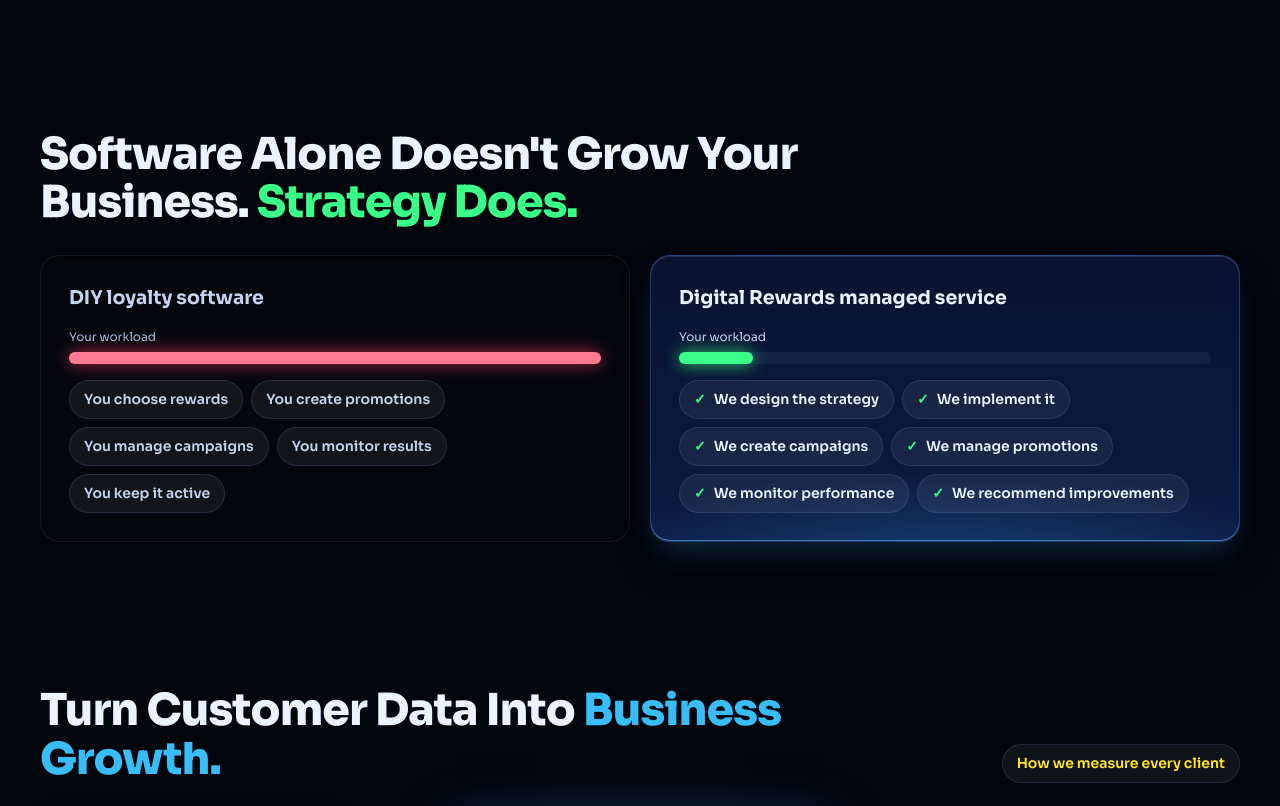
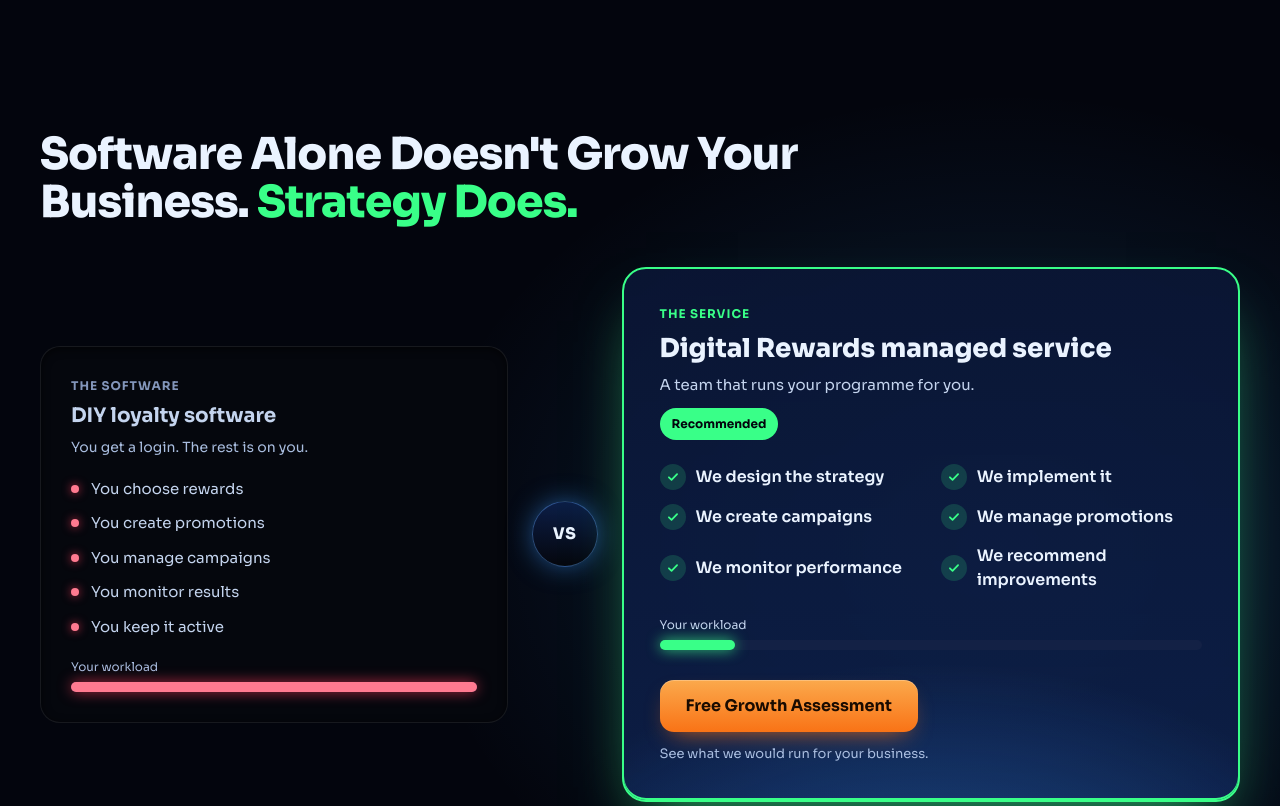
Before and after one commit to kavirg3/digital-rewards-site, a plain HTML site: page index.html in a window 1280 px wide. Shown: the part 4800-5606 px from the top of the page. Drawn offline with Linux system fonts and the light colour scheme.

Commit message:
Home: DIY vs managed as versus cards with assessment button
Co-Authored-By: Claude Opus 5.5 <noreply@anthropic.com>

```diff
--- a/index.html
+++ b/index.html
@@ -14,7 +14,7 @@
 <link rel="preconnect" href="https://fonts.googleapis.com">
 <link rel="preconnect" href="https://fonts.gstatic.com" crossorigin>
 <link rel="stylesheet" href="https://fonts.googleapis.com/css2?family=Sora:wght@400;500;600;700;800&display=swap">
-<link rel="stylesheet" href="styles.css?v=202611171200">
+<link rel="stylesheet" href="styles.css?v=202611171400">
 </head>
 <body>
 <a class="skip" href="#main">Skip to content</a>
@@ -379,19 +379,48 @@ Works with your ads</span>
 </div>
 </section>
 
-<section style="padding: 72px 24px">
-<div style="max-width: 1200px; margin: 0 auto; display: flex; flex-direction: column; gap: 28px">
+<section style="padding: 72px 24px; background: radial-gradient(ellipse 900px 700px at 78% 60%, rgba(56,152,255,0.18), transparent 65%)">
+<div style="max-width: 1200px; margin: 0 auto; display: flex; flex-direction: column; gap: 40px">
 <h2 style="margin: 0; font-size: clamp(28px, 3.6vw, 44px); line-height: 1.1; letter-spacing: -0.02em; font-weight: 800; max-width: 820px">Software Alone Doesn't Grow Your Business. <span style="color: #39FF88">Strategy Does.</span></h2>
-<div style="display: grid; grid-template-columns: repeat(auto-fit, minmax(320px, 1fr)); gap: 20px; align-items: start">
-<div class="well" style="padding: 28px; display: flex; flex-direction: column; gap: 16px; border-radius: 20px">
-<h3 style="margin: 0; font-size: 19px; color: #C4D4EE">DIY loyalty software</h3>
-<div style="display: flex; flex-direction: column; gap: 6px"><div style="font-size: 12px; color: #A9BDDF">Your workload</div><div style="height: 12px; border-radius: 99px; background: #132145"><div style="width: 100%; height: 12px; border-radius: 99px; background: #FF7A90; box-shadow: 0 0 16px rgba(255,59,92,0.7)"></div></div></div>
-<div style="display: flex; flex-wrap: wrap; gap: 8px; font-size: 13px; color: #C4D4EE"><span class="chip">You choose rewards</span><span class="chip">You create promotions</span><span class="chip">You manage campaigns</span><span class="chip">You monitor results</span><span class="chip">You keep it active</span></div>
+<div style="display: flex; flex-wrap: wrap; gap: 24px; align-items: center">
+<div class="well" style="flex: 5 1 340px; min-width: 0; padding: 30px; border-radius: 20px; display: flex; flex-direction: column; gap: 20px">
+<div style="display: flex; flex-direction: column; gap: 6px">
+<span style="font-size: 12px; font-weight: 700; letter-spacing: 0.08em; color: #8396BB">THE SOFTWARE</span>
+<h3 style="margin: 0; font-size: 20px; font-weight: 700; color: #C4D4EE">DIY loyalty software</h3>
+<p style="margin: 0; font-size: 14px; color: #A9BDDF">You get a login. The rest is on you.</p>
 </div>
-<div class="glass" style="padding: 28px; display: flex; flex-direction: column; gap: 16px">
-<h3 style="margin: 0; font-size: 19px">Digital Rewards managed service</h3>
-<div style="display: flex; flex-direction: column; gap: 6px"><div style="font-size: 12px; color: #C4D4EE">Your workload</div><div style="height: 12px; border-radius: 99px; background: #132145"><div style="width: 14%; height: 12px; border-radius: 99px; background: #39FF88; box-shadow: 0 0 16px rgba(57,255,136,0.8)"></div></div></div>
-<div style="display: flex; flex-wrap: wrap; gap: 8px; font-size: 13px"><span class="chip" style="color: #39FF88">✓ <span style="color: #EAF3FF">We design the strategy</span></span><span class="chip" style="color: #39FF88">✓ <span style="color: #EAF3FF">We implement it</span></span><span class="chip" style="color: #39FF88">✓ <span style="color: #EAF3FF">We create campaigns</span></span><span class="chip" style="color: #39FF88">✓ <span style="color: #EAF3FF">We manage promotions</span></span><span class="chip" style="color: #39FF88">✓ <span style="color: #EAF3FF">We monitor performance</span></span><span class="chip" style="color: #39FF88">✓ <span style="color: #EAF3FF">We recommend improvements</span></span></div>
+<ul class="vs-diy">
+<li><span aria-hidden="true"></span>You choose rewards</li>
+<li><span aria-hidden="true"></span>You create promotions</li>
+<li><span aria-hidden="true"></span>You manage campaigns</li>
+<li><span aria-hidden="true"></span>You monitor results</li>
+<li><span aria-hidden="true"></span>You keep it active</li>
+</ul>
+<div style="display: flex; flex-direction: column; gap: 6px"><div style="font-size: 12px; color: #A9BDDF">Your workload</div><div style="height: 10px; border-radius: 99px; background: #132145"><div style="width: 100%; height: 10px; border-radius: 99px; background: #FF7A90; box-shadow: 0 0 14px rgba(255,59,92,0.7)"></div></div></div>
+</div>
+<div class="vs-badge" aria-hidden="true">VS</div>
+<div class="glass vs-card" style="flex: 7 1 440px; min-width: 0; padding: 36px; border-radius: 24px; border: 2px solid #39FF88; box-shadow: inset 0 -2px 0 #39FF88, 0 30px 60px -24px rgba(57,255,136,0.7); display: flex; flex-direction: column; gap: 24px">
+<div style="display: flex; flex-wrap: wrap; justify-content: space-between; align-items: flex-start; gap: 12px">
+<div style="display: flex; flex-direction: column; gap: 6px">
+<span style="font-size: 12px; font-weight: 700; letter-spacing: 0.08em; color: #39FF88">THE SERVICE</span>
+<h3 style="margin: 0; font-size: 26px; font-weight: 800">Digital Rewards managed service</h3>
+<p style="margin: 0; font-size: 15px; color: #C4D4EE">A team that runs your programme for you.</p>
+</div>
+<span style="display: inline-flex; align-items: center; border-radius: 999px; padding: 7px 12px; font-size: 12px; font-weight: 700; color: #03050D; background: #39FF88">Recommended</span>
+</div>
+<ul class="vs-ours">
+<li><span aria-hidden="true"><svg width="14" height="14" viewBox="0 0 24 24" fill="none" stroke="#39FF88" stroke-width="3" stroke-linecap="round" stroke-linejoin="round"><path d="M5 12.5l4.5 4.5L19 7"/></svg></span>We design the strategy</li>
+<li><span aria-hidden="true"><svg width="14" height="14" viewBox="0 0 24 24" fill="none" stroke="#39FF88" stroke-width="3" stroke-linecap="round" stroke-linejoin="round"><path d="M5 12.5l4.5 4.5L19 7"/></svg></span>We implement it</li>
+<li><span aria-hidden="true"><svg width="14" height="14" viewBox="0 0 24 24" fill="none" stroke="#39FF88" stroke-width="3" stroke-linecap="round" stroke-linejoin="round"><path d="M5 12.5l4.5 4.5L19 7"/></svg></span>We create campaigns</li>
+<li><span aria-hidden="true"><svg width="14" height="14" viewBox="0 0 24 24" fill="none" stroke="#39FF88" stroke-width="3" stroke-linecap="round" stroke-linejoin="round"><path d="M5 12.5l4.5 4.5L19 7"/></svg></span>We manage promotions</li>
+<li><span aria-hidden="true"><svg width="14" height="14" viewBox="0 0 24 24" fill="none" stroke="#39FF88" stroke-width="3" stroke-linecap="round" stroke-linejoin="round"><path d="M5 12.5l4.5 4.5L19 7"/></svg></span>We monitor performance</li>
+<li><span aria-hidden="true"><svg width="14" height="14" viewBox="0 0 24 24" fill="none" stroke="#39FF88" stroke-width="3" stroke-linecap="round" stroke-linejoin="round"><path d="M5 12.5l4.5 4.5L19 7"/></svg></span>We recommend improvements</li>
+</ul>
+<div style="display: flex; flex-direction: column; gap: 6px"><div style="font-size: 12px; color: #C4D4EE">Your workload</div><div style="height: 10px; border-radius: 99px; background: #132145"><div style="width: 14%; height: 10px; border-radius: 99px; background: #39FF88; box-shadow: 0 0 14px rgba(57,255,136,0.8)"></div></div></div>
+<div style="display: flex; flex-wrap: wrap; align-items: center; gap: 12px 20px; padding-top: 6px">
+<a class="cta vs-cta" href="#assessment">Free Growth Assessment</a>
+<span style="font-size: 13px; color: #A9BDDF">See what we would run for your business.</span>
+</div>
 </div>
 </div>
 </div>
--- a/styles.css
+++ b/styles.css
@@ -198,3 +198,13 @@ td+td,th+th{text-align:center}
 @keyframes gs-flow{to{background-position:14px 0}}
 @keyframes gs-float{50%{transform:translateY(-6px)}}
 @media (max-width:1000px){.gs-film{display:none}.gs-layers{display:flex}}
+/* DIY vs managed: versus cards (17 Nov) */
+.vs-diy{margin:0;padding:0;list-style:none;display:flex;flex-direction:column;gap:12px;font-size:15px;color:#C4D4EE}
+.vs-diy li{display:flex;align-items:center;gap:12px}
+.vs-diy li>span{width:8px;height:8px;border-radius:50%;background:#FF7A90;box-shadow:0 0 10px rgba(255,59,92,.8);flex:none}
+.vs-ours{margin:0;padding:0;list-style:none;display:grid;grid-template-columns:repeat(2,minmax(0,1fr));gap:14px 20px;font-size:16px;font-weight:600}
+.vs-ours li{display:flex;align-items:center;gap:10px}
+.vs-ours li>span{width:26px;height:26px;border-radius:50%;background:rgba(57,255,136,.16);display:flex;align-items:center;justify-content:center;flex:none}
+.vs-badge{flex:0 0 auto;width:64px;height:64px;margin:0 auto;border-radius:50%;display:flex;align-items:center;justify-content:center;font-size:16px;font-weight:800;letter-spacing:.04em;color:#EAF3FF;background:linear-gradient(180deg,rgba(13,32,76,.9),rgba(5,7,13,.95));border:1px solid rgba(96,165,250,.4);box-shadow:0 0 30px -6px rgba(56,152,255,.8)}
+.vs-cta{white-space:nowrap}
+@media (max-width:560px){.vs-ours{grid-template-columns:1fr}.vs-card{padding:24px!important}.vs-cta{width:100%}}
```
